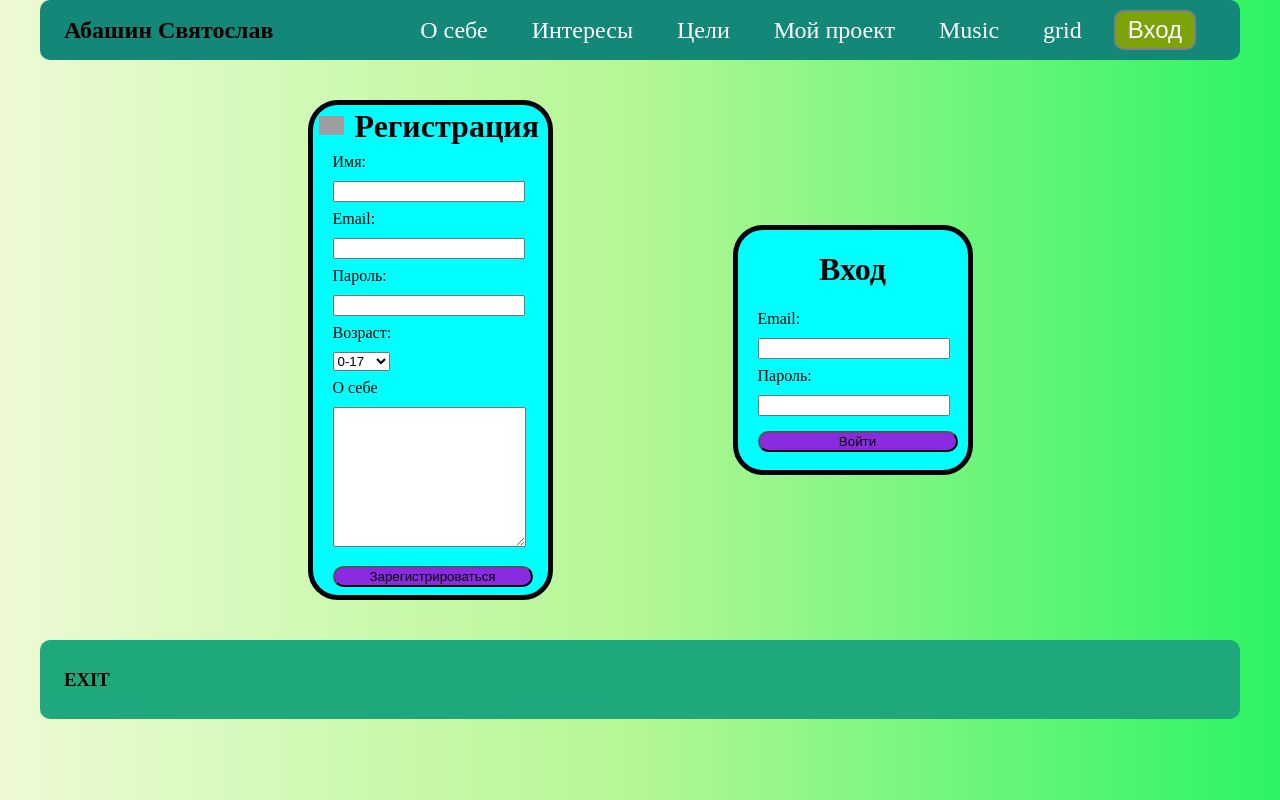
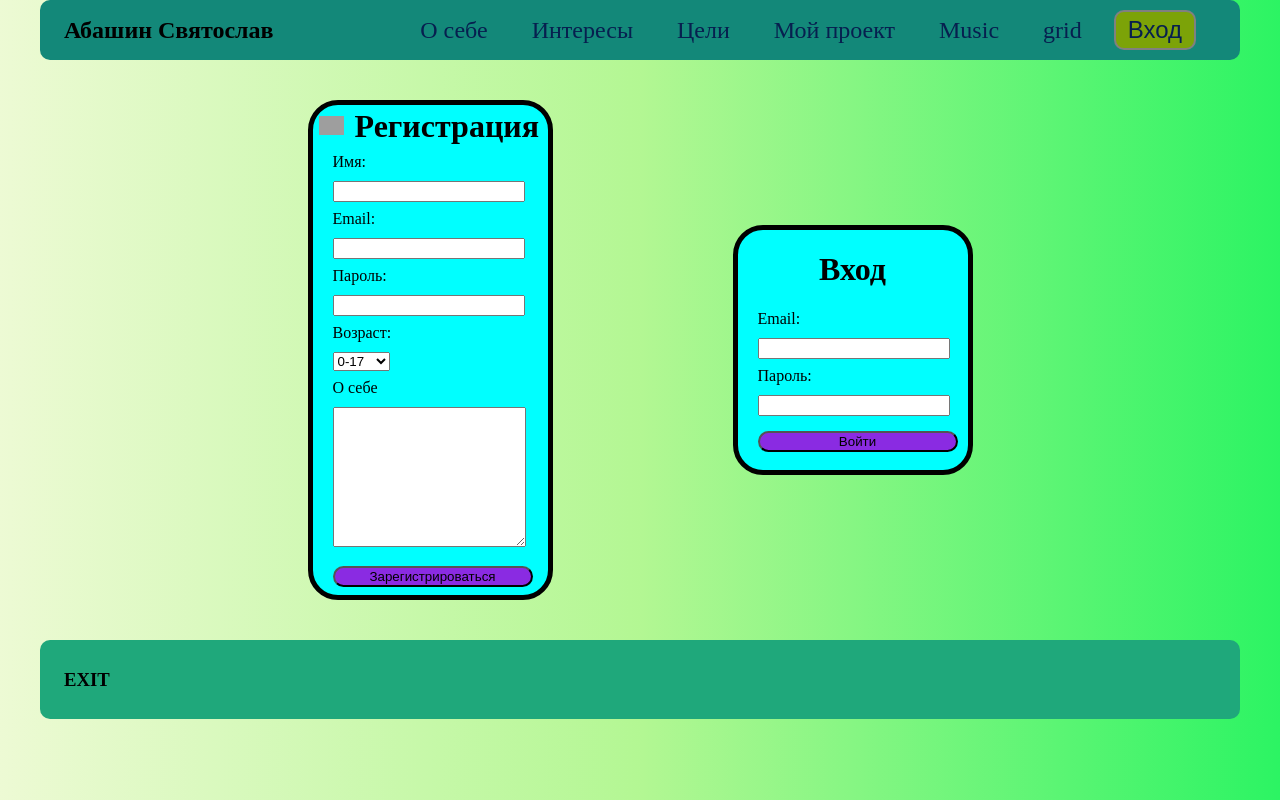
Before and after one commit to SV291/website, a plain HTML site: page pages/формы.html in a window 1280 px wide. Drawn offline with Linux system fonts and the light colour scheme; grey boxes are pictures that could not be loaded.

Commit message:
готово

```diff
--- a/styles/styleform.css
+++ b/styles/styleform.css
@@ -41,7 +41,7 @@
 }
 
 .reg a {
-  color: #ffffff;
+  color: #071f4f;
   text-decoration: none;
   padding: 6px 12px;
   border-radius: 8px;
@@ -60,7 +60,7 @@
 
 .but {
   background-color: #7ca308;
-  color: #ffffff;
+  color: #071f4f;
   font-size: 24px;
   margin-left: 20px;
   margin-right: 20px;
```
